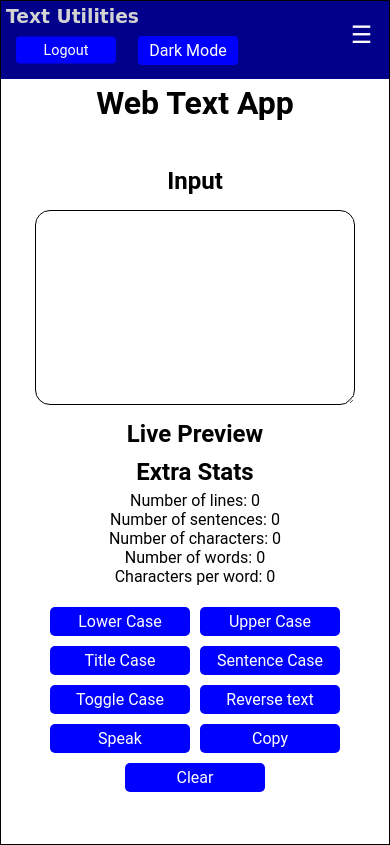
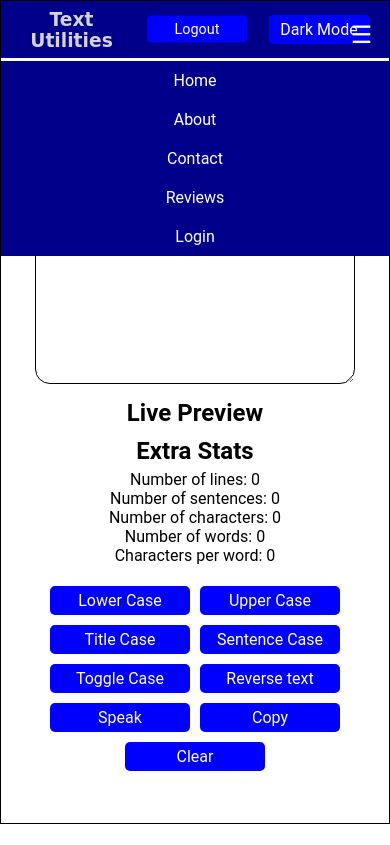
Before and after one commit to hrutavmodha/text-utility, a React (Create React App) app in the folder frontend/: page / in a window 390 px wide. Built offline with nearby package versions, Linux system fonts and the light colour scheme.

Commit message:
Update index.css

```diff
--- a/frontend/src/index.css
+++ b/frontend/src/index.css
@@ -117,10 +117,10 @@ h2 {
 	animation: slide-in 1.5s ease-in;
 }
 .nav-controls {
-  display: flex;
-  align-items: center;
-  gap: 12px;
-  margin-right: 10px;
+	display: flex;
+	align-items: center;
+	gap: 12px;
+	margin-right: 10px;
 }
 @keyframes slide-in {
 	0% {
@@ -184,7 +184,6 @@ input {
 	position: relative;
 }
 
-/* NEW: logout button alignment left side */
 .logout-btn {
 	position: absolute;
 	z-index: 100;
@@ -213,41 +212,8 @@ input {
 	transform: translateY(130%);
 }
 
-@media screen and (max-width: 768px) {
-	body{
-		overflow-x: hidden;
-	}
-	.navbar {
-		position: sticky;
-		top: 0;
-	}
-	.darkmode-btn{
-		width: 100px;
-		transform: translate(0,0);
-	}
-	.nav-links {
-		display: none;
-		flex-direction: column;
-		background: darkblue;
-		width: 100%;
-		position: absolute;
-		top: 60px;
-		left: 0;
-		z-index: 90;
-	}
-	.navbar-top {
-		display: flex;
-		flex-direction: column;
-		justify-content: space-between;
-		align-items: flex-start;
-	}
-
-	.nav-links.show {
-		transform: translateY(30px);
-		max-height: 500px;
-		display: flex;
-	}
-	@keyframes slideDown {
+/* ANIMATIONS */
+@keyframes slideDown {
   0% {
     transform: translateY(-100vw);
   }
@@ -256,9 +222,51 @@ input {
   }
 }
 
-.show {
+@keyframes slideUp {
+  0% {
+    transform: translateY(0);
+  }
+  100% {
+    transform: translateY(-100vw);
+  }
+}
+
+.nav-links.show {
   animation: slideDown 0.75s ease-out forwards;
+  display: flex;
 }
+
+.nav-links.hide {
+  animation: slideUp 0.75s ease-in forwards;
+  display: flex;
+}
+
+@media screen and (max-width: 768px) {
+	body {
+		overflow-x: hidden;
+	}
+
+	.navbar {
+		position: sticky;
+		top: 0;
+	}
+
+	.darkmode-btn {
+		width: 100px;
+		transform: translate(0, 0);
+	}
+
+	.nav-links {
+		flex-direction: column;
+		background: darkblue;
+		width: 100%;
+		position: absolute;
+		top: 60px;
+		left: 0;
+		z-index: 90;
+		overflow: hidden;
+	}
+
 	.hamburger {
 		width: fit-content;
 		display: block;
@@ -268,9 +276,11 @@ input {
 	input {
 		width: 50vw;
 	}
+
 	.nav-links button {
 		transform: translateY(0);
 	}
+
 	textarea {
 		width: 90%;
 		height: 50vw;
```
